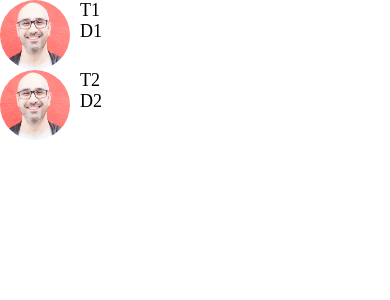
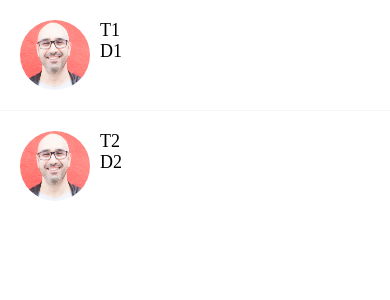
Before and after one commit to in-roma/react-native-app-donewithit, a React Native app: screen / in a window 390 px wide. Shown: the top 300 px of the page. Built offline with nearby package versions, Linux system fonts and the light colour scheme.

Commit message:
new listSeparator component

```diff
--- a/app/components/ListItem.js
+++ b/app/components/ListItem.js
@@ -18,6 +18,7 @@
 const styles = StyleSheet.create({
 	container: {
 		flexDirection: 'row',
+		padding: 20,
 	},
 	image: {
 		width: 70,
@@ -30,6 +31,7 @@
 	},
 	subtitle: {
 		color: colors.medium,
+		fontWeight: '200',
 	},
 });
 
--- /dev/null
+++ b/app/components/ListItemSeparator.js
@@ -0,0 +1,16 @@
+import React from 'react';
+import { StyleSheet, View } from 'react-native';
+import colors from '../config/colors';
+
+function ListItemSeparator() {
+	return <View style={styles.separator} />;
+}
+const styles = StyleSheet.create({
+	separator: {
+		width: '100%',
+		height: 1,
+		backgroundColor: colors.light,
+	},
+});
+
+export default ListItemSeparator;
--- /dev/null
+++ b/app/components/Screen.js
@@ -0,0 +1,13 @@
+import React from 'react';
+import { SafeAreaView, StyleSheet, Platform, StatusBar } from 'react-native';
+
+function Screen(props) {
+	return <SafeAreaView style={styles.screen}>{props.children}</SafeAreaView>;
+}
+const styles = StyleSheet.create({
+	screen: {
+		paddingTop: Platform.OS === 'android' ? StatusBar.currentHeight : 0,
+	},
+});
+
+export default Screen;
--- a/app/config/colors.js
+++ b/app/config/colors.js
@@ -4,4 +4,5 @@
 	black: '#000',
 	white: '#fff',
 	medium: '#6e6969',
+	light: '#f8f4f4',
 };
--- a/app/screens/MessagesScreen.js
+++ b/app/screens/MessagesScreen.js
@@ -1,6 +1,8 @@
 import React from 'react';
 import ListItem from '../components/ListItem';
-import { FlatList } from 'react-native';
+import Screen from '../components/Screen';
+import ListItemSeparator from '../components/ListItemSeparator';
+import { FlatList, View } from 'react-native';
 
 const messages = [
 	{
@@ -19,6 +21,7 @@
 
 function MessagesScreen(props) {
 	return (
+		<Screen>
 			<FlatList
 				data={messages}
 				keyExtractor={(message) => message.id.toString()}
@@ -29,7 +32,9 @@
 						image={item.image}
 					/>
 				)}
+				ItemSeparatorComponent={ListItemSeparator}
 			/>
+		</Screen>
 	);
 }
 
```
Lines whose indentation alone changed are shown as unchanged.
